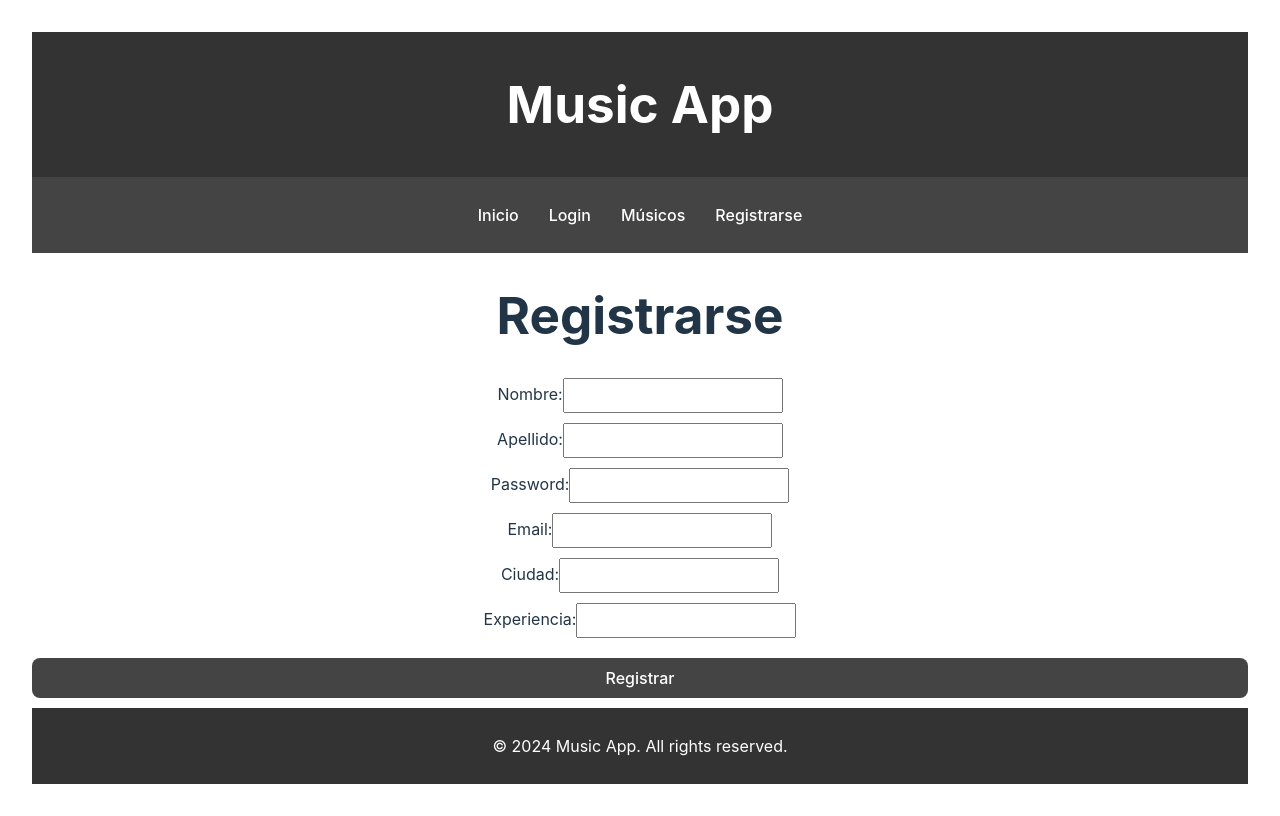
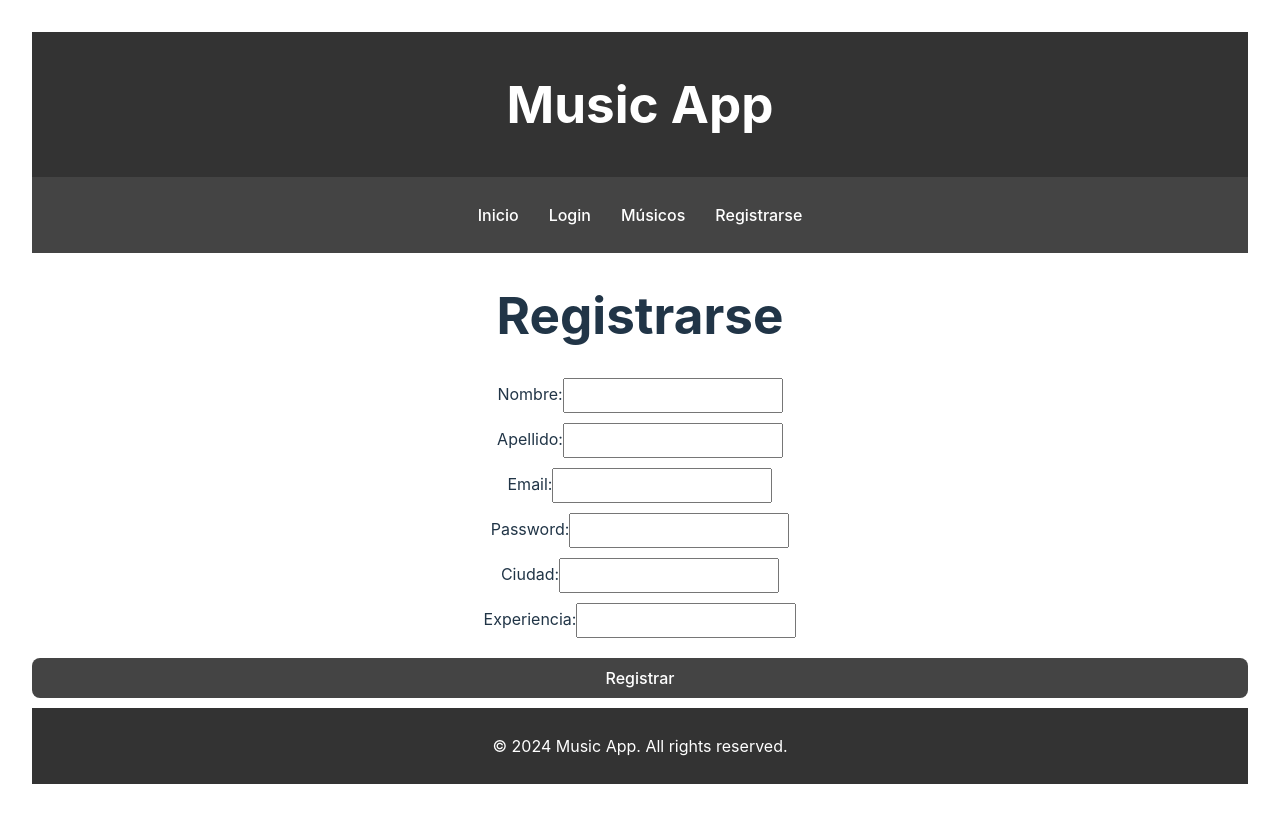
Before and after one commit to fernandofittipaldi/MusicAppVUE, a Vue app: page /register in a window 1280 px wide. Built offline with nearby package versions, Linux system fonts and the light colour scheme.

Commit message:
fix register view

```diff
--- a/src/views/Register.vue
+++ b/src/views/Register.vue
@@ -11,12 +11,12 @@
         <input id="lastName" v-model="musician.lastName" type="text" required />
       </div>
       <div>
+        <label for="email">Email:</label>
+        <input id="email" v-model="musician.email" type="email" required />
+      </div>
+      <div>
         <label for="password">Password:</label>
         <input id="password" v-model="musician.password" type="password" required />
-      </div>
-      <div>
-        <label for="email">Email:</label>
-        <input id="email" v-model="musician.email" type="email" required />
       </div>
       <div>
         <label for="city">Ciudad:</label>
```
